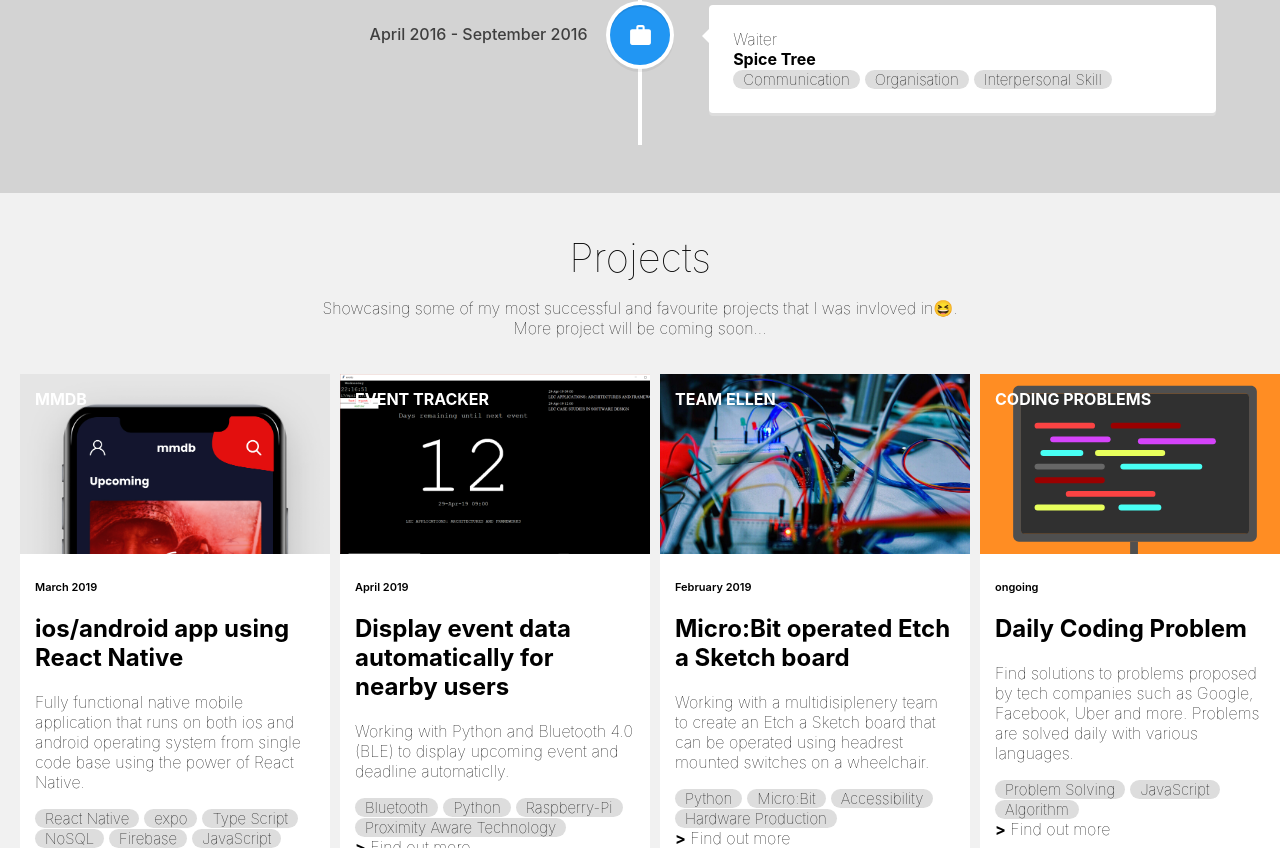
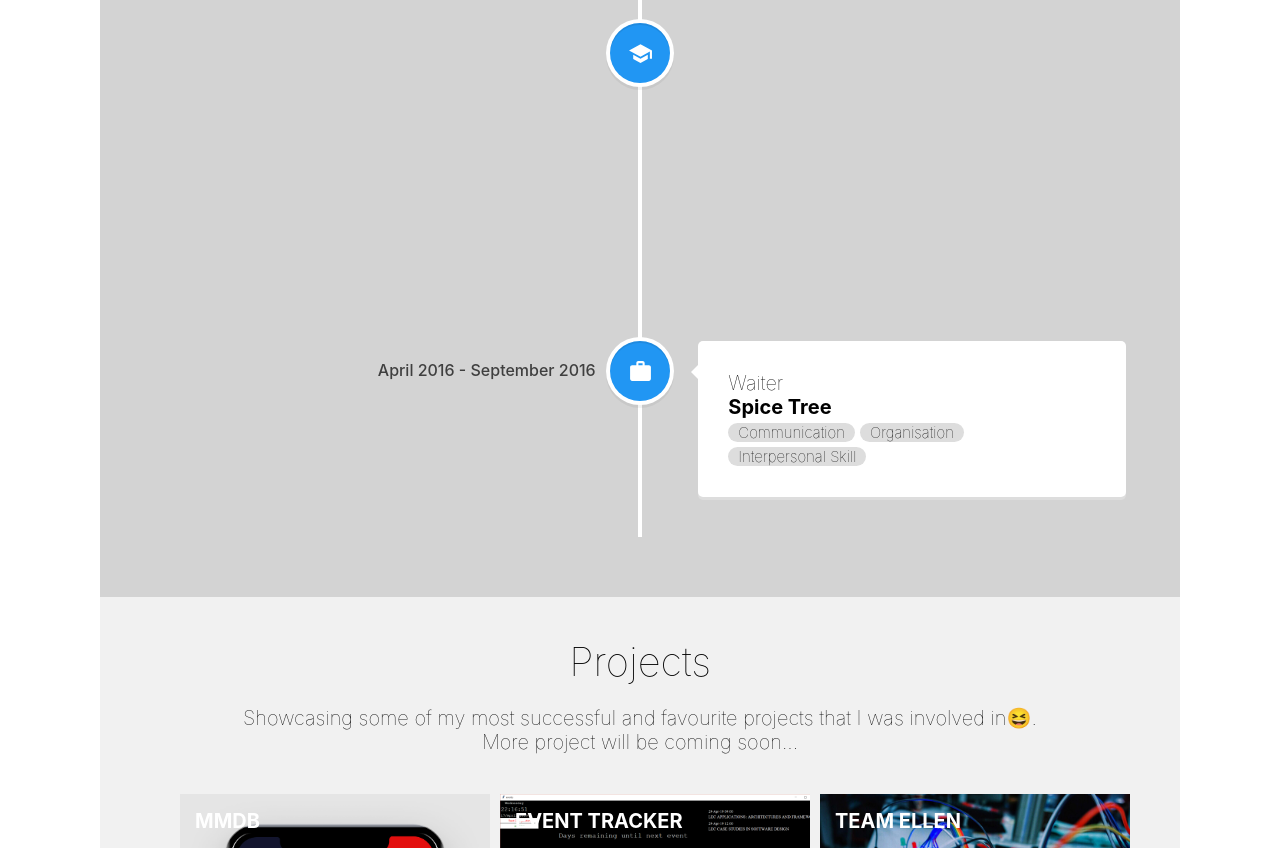
Before and after one commit to OmarShezan/portfolio, a React (Create React App) app: page / in a window 1280 px wide. Shown: the part 1952-2800 px from the top of the page. Built offline with nearby package versions, Linux system fonts and the light colour scheme.

Commit message:
add local file share  project, fixed about section padding

```diff
--- a/src/App.css
+++ b/src/App.css
@@ -3,10 +3,11 @@ html, body{
   width: 100%;
 }
 
-@media screen and (min-width: 1400px) {
+/* anything bigger than 1100px are affected */
+@media screen and (min-width: 1100px) {
   .main{
       font-size: 20px;
-      padding-left: 10em;
-      padding-right: 10em;
+      padding-left: 5em;
+      padding-right: 5em;
   }
 }
--- a/src/project/Projects.jsx
+++ b/src/project/Projects.jsx
@@ -8,7 +8,7 @@ const Projects = () =>{
           <div id="projects">
                 <Title name="Projects"/>
                   <div className="details">
-                      <p>Showcasing some of my most successful and favourite projects that I was invloved in<span role="img" aria-label="smiling face">😆</span>.<br/> More project will be coming soon...</p>
+                      <p>Showcasing some of my most successful and favourite projects that I was involved in<span role="img" aria-label="smiling face">😆</span>.<br/> More project will be coming soon...</p>
                   </div>
                 <div className="wrapper">
                       {/* <span>dasda</span> */}
@@ -18,16 +18,16 @@ const Projects = () =>{
                         imagePath={require('../assets/Dark.jpg')}
                         date="March 2019"
                         title='ios/android app using React Native'
-                        text="Fully functional native mobile application that runs on both ios and android operating system from single code base using the power of React Native."
+                        text="A fully functional native mobile application that runs on both ios and android operating system from a single code base using the power of React Native."
                         name="mmdb"
                         skills={["React Native", "expo", "Type Script", "NoSQL", "Firebase", "JavaScript"]}
                         />
                   <Card
                         imagePath={require('../assets/eventTracker.png')}
                         date="April 2019"
-                        title="Display event data automatically for nearby users"
+                        title="Display events data for nearby users"
                         name="Event Tracker"
-                        text="Working with Python and Bluetooth 4.0 (BLE) to display upcoming event and deadline automaticlly."
+                        text="Using Python and Bluetooth 4.0 (BLE) on Raspberry Pi to display upcoming event and deadline automatically for nearby registered user."
                         skills={["Bluetooth", "Python", "Raspberry-Pi", "Proximity Aware Technology"]}
                         />
 
@@ -38,7 +38,7 @@ const Projects = () =>{
                         date="February 2019"
                         title="Micro:Bit operated Etch a Sketch board"
                         name="Team Ellen"
-                        text="Working with a multidisiplenery team to create an Etch a Sketch board that can be operated using headrest mounted switches on a wheelchair."
+                        text="Working with a multidisciplinary team to create an Etch a Sketch board that can be operated using headrest mounted switches on a wheelchair."
                         link='http://blog.sela-sheffield.org/2018/12/last-week-four-members-of-sela.html'
                         skills={["Python", "Micro:Bit", "Accessibility", "Hardware Production" ]}
                   />
@@ -47,9 +47,18 @@ const Projects = () =>{
                         date="ongoing"
                         title="Daily Coding Problem"
                         name="Coding Problems"
-                        text="Find solutions to problems proposed by tech companies such as Google, Facebook, Uber and more. Problems are solved daily with various languages."
+                        text="Find solutions to problems proposed by tech companies such as Google, Facebook, Uber and more. Problems are solved in JavaScript."
                         skills={["Problem Solving", "JavaScript", "Algorithm"]}
-                        link="https://www.dailycodingproblem.com/"
+                        link="https://github.com/OmarShezan/DailyCodingProblem"
+                  />
+                  <Card
+                        imagePath={require('../assets/server.svg')}
+                        date="June 2019"
+                        title="Local File Share"
+                        name="Local Server"
+                        text="Given a folder location, this app will spin-up a local server that will display all the files in that folder to be download."
+                        skills={["NodeJS", "Express", "EJS"]}
+                        link="https://github.com/OmarShezan/LocalFileShare"
                   />
                   </Fade>
                 </div>
--- a/src/work/Work.jsx
+++ b/src/work/Work.jsx
@@ -20,7 +20,7 @@ const Work = () =>{
               jobTitle="IT Assistant"
               companyName="Sheffield Hallam University"
               skillList= {["Java", "XML", "Microsoft Excel"]}
-              texts = "3 month summer job working with Convrise IT support team. Converise is a web application used by PhD student to submit request for research application."
+              texts = "3-month summer job working with Convrise IT support team. Converise is a web application used by PhD student to submit a request for research application."
               icon = "w"
               />
 
@@ -29,7 +29,7 @@ const Work = () =>{
               jobTitle="Junior Software Engineer"
               companyName="Servelec"
               skillList={[".NET","C#", "Silverlight", "SQL"]}
-              texts = "At Servelec HSC I have worked with many different technologies to fix bugs, develop new tools and document changes. While working in a team I was able to gain valuable experience in teamwork and communication skills"
+              texts = "At Servelec HSC I have worked with many different technologies to fix bugs, develop new tools and document changes. While working in a team I was able to gain valuable experience in teamwork and communication skills."
               icon = "w"
               />
 
```
Also changed, not shown: src/assets/server.svg (added).
